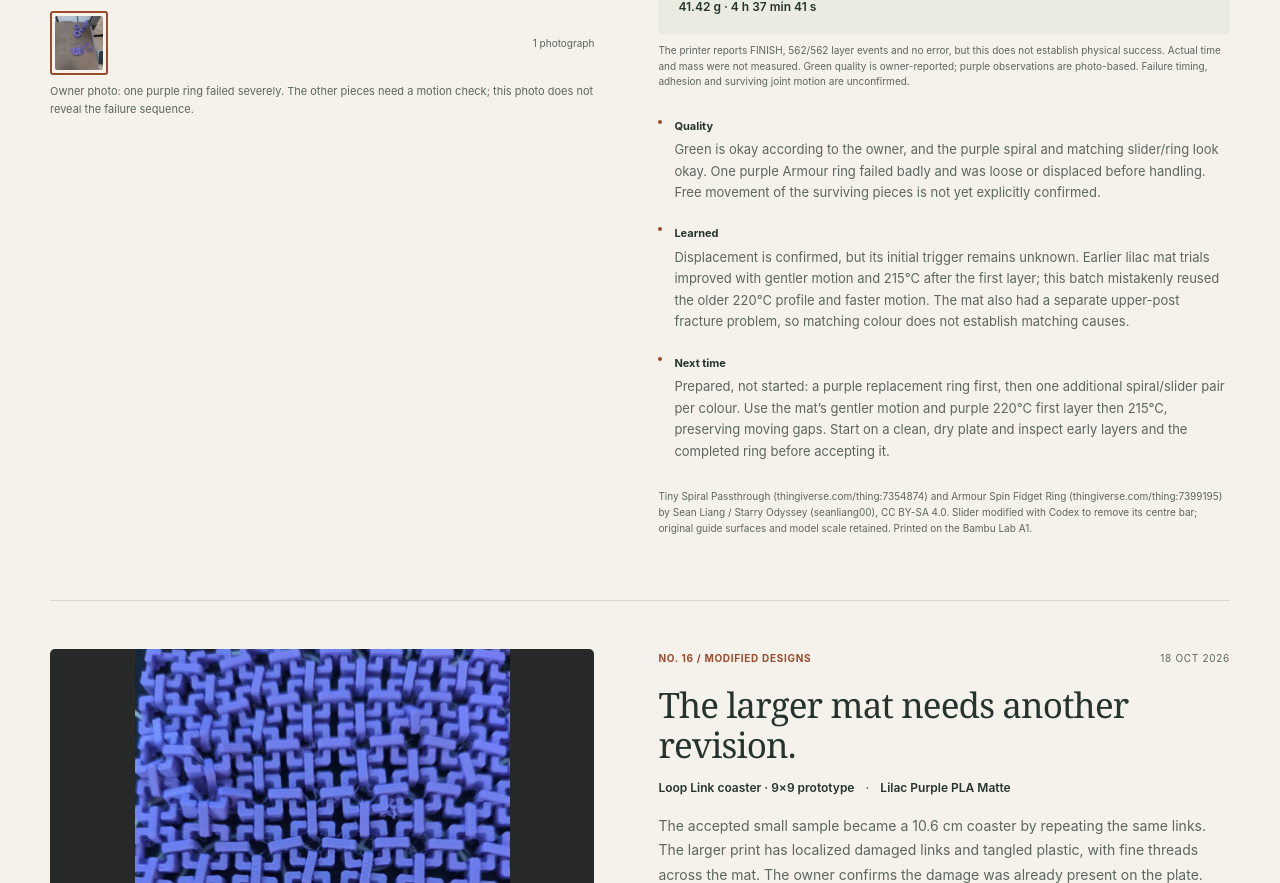
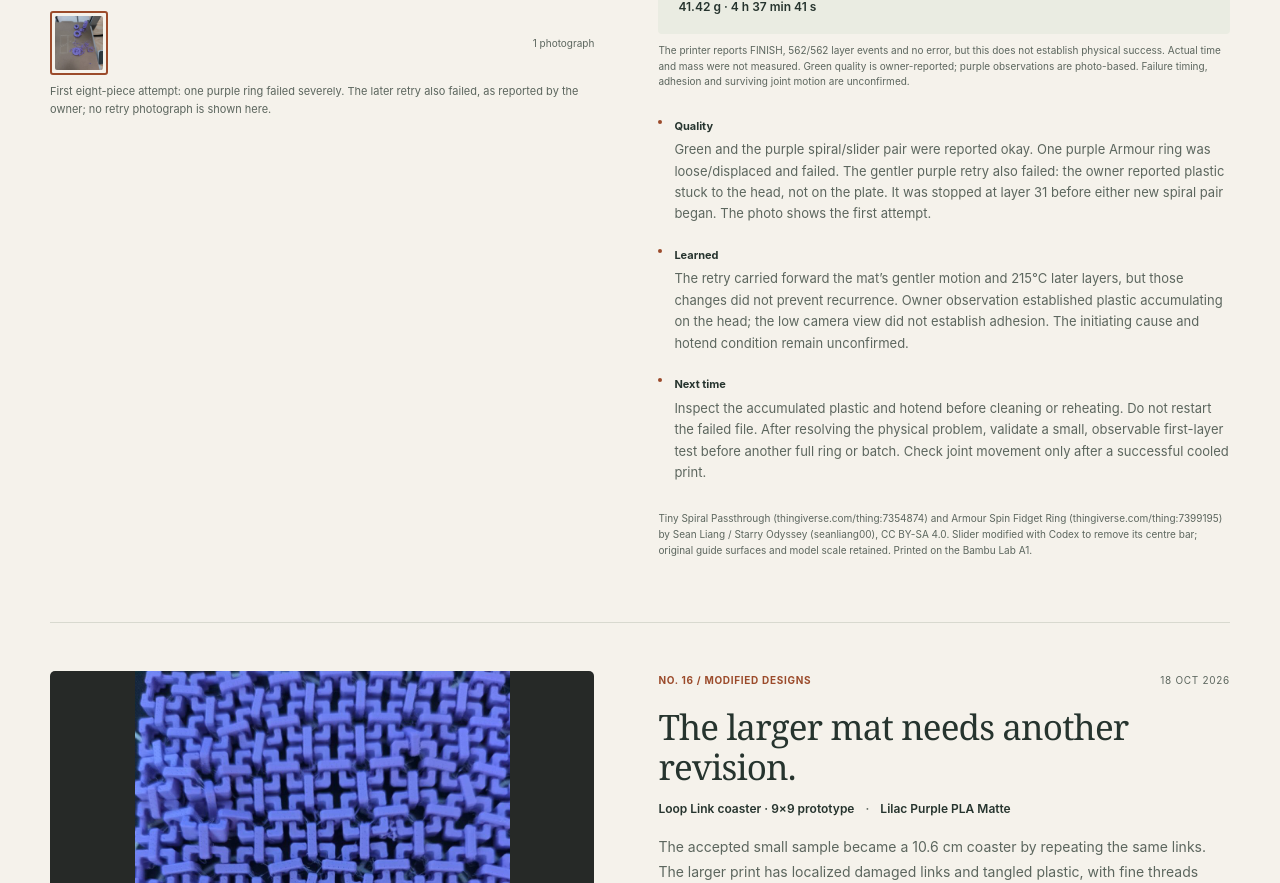
Before and after one commit to Huzaifg/print-journal, a plain HTML site: page docs/index.html in a window 1280 px wide. Shown: the part 1403-2286 px from the top of the page. Drawn offline with Linux system fonts and the light colour scheme.

Commit message:
Record failed purple retry and verified stop

```diff
--- a/docs/index.html
+++ b/docs/index.html
@@ -36,9 +36,9 @@
               <img src="images/fidget-batch-purple-ring-failure.jpg" alt="Purple spiral, open-centre slider and a formed ring near the back of the build plate, with a badly tangled second ring and loose strands nearer the front." width="961" height="1280" loading="lazy">
               <span class="enlarge" aria-hidden="true">View full photo ↗</span>
             </button>
-            <div class="photo-controls"><div class="thumbnails" role="group" aria-label="Eight-piece fidget batch photos"><button class="thumbnail" type="button" aria-label="View photo 1: Owner photo: one purple ring failed severely. The other pieces need a motion check; this photo does not reveal the failure sequence." aria-pressed="true" data-src="images/fidget-batch-purple-ring-failure.jpg" data-alt="Purple spiral, open-centre slider and a formed ring near the back of the build plate, with a badly tangled second ring and loose strands nearer the front." data-caption="Owner photo: one purple ring failed severely. The other pieces need a motion check; this photo does not reveal the failure sequence."><img src="images/fidget-batch-purple-ring-failure.jpg" alt="" width="70" height="70" loading="lazy"></button></div>
+            <div class="photo-controls"><div class="thumbnails" role="group" aria-label="Eight-piece fidget batch photos"><button class="thumbnail" type="button" aria-label="View photo 1: First eight-piece attempt: one purple ring failed severely. The later retry also failed, as reported by the owner; no retry photograph is shown here." aria-pressed="true" data-src="images/fidget-batch-purple-ring-failure.jpg" data-alt="Purple spiral, open-centre slider and a formed ring near the back of the build plate, with a badly tangled second ring and loose strands nearer the front." data-caption="First eight-piece attempt: one purple ring failed severely. The later retry also failed, as reported by the owner; no retry photograph is shown here."><img src="images/fidget-batch-purple-ring-failure.jpg" alt="" width="70" height="70" loading="lazy"></button></div>
             <span class="photo-count">1 photograph</span></div>
-            <p class="caption">Owner photo: one purple ring failed severely. The other pieces need a motion check; this photo does not reveal the failure sequence.</p>
+            <p class="caption">First eight-piece attempt: one purple ring failed severely. The later retry also failed, as reported by the owner; no retry photograph is shown here.</p>
           </div>
           <div class="print-details">
             <div class="entry-meta"><span>No. 17 / Downloaded &amp; modified designs</span><time datetime="2026-11-21">21 Nov 2026</time></div>
@@ -47,7 +47,7 @@
             <p class="description">Two open-centre sliders, two spirals and four Armour Spin rings, split equally between green and purple. The owner reports the green parts are okay. The purple photo shows one severely damaged ring and loose strands; the other three purple pieces look substantially formed, with function still unconfirmed.</p>
             <dl class="settings"><div><dt>Batch</dt><dd>1 slider + 1 spiral + 2 rings per colour</dd></div><div><dt>Layer height</dt><dd>0.16 mm · 0.20 mm first layer</dd></div><div><dt>Nozzle / bed</dt><dd>220°C / 65°C · sliced targets</dd></div><div><dt>Walls / infill</dt><dd>3 walls · 15% gyroid</dd></div><div><dt>Supports / brim</dt><dd>None / none</dd></div><div><dt>Print order</dt><dd>Green group, then purple group · one colour change</dd></div><div><dt>Slicer estimate</dt><dd>41.42 g · 4 h 37 min 41 s</dd></div></dl>
             <p class="estimate-note">The printer reports FINISH, 562/562 layer events and no error, but this does not establish physical success. Actual time and mass were not measured. Green quality is owner-reported; purple observations are photo-based. Failure timing, adhesion and surviving joint motion are unconfirmed.</p>
-            <ul class="notes"><li><span>Quality</span><p>Green is okay according to the owner, and the purple spiral and matching slider/ring look okay. One purple Armour ring failed badly and was loose or displaced before handling. Free movement of the surviving pieces is not yet explicitly confirmed.</p></li><li><span>Learned</span><p>Displacement is confirmed, but its initial trigger remains unknown. Earlier lilac mat trials improved with gentler motion and 215°C after the first layer; this batch mistakenly reused the older 220°C profile and faster motion. The mat also had a separate upper-post fracture problem, so matching colour does not establish matching causes.</p></li><li><span>Next time</span><p>Prepared, not started: a purple replacement ring first, then one additional spiral/slider pair per colour. Use the mat’s gentler motion and purple 220°C first layer then 215°C, preserving moving gaps. Start on a clean, dry plate and inspect early layers and the completed ring before accepting it.</p></li></ul>
+            <ul class="notes"><li><span>Quality</span><p>Green and the purple spiral/slider pair were reported okay. One purple Armour ring was loose/displaced and failed. The gentler purple retry also failed: the owner reported plastic stuck to the head, not on the plate. It was stopped at layer 31 before either new spiral pair began. The photo shows the first attempt.</p></li><li><span>Learned</span><p>The retry carried forward the mat’s gentler motion and 215°C later layers, but those changes did not prevent recurrence. Owner observation established plastic accumulating on the head; the low camera view did not establish adhesion. The initiating cause and hotend condition remain unconfirmed.</p></li><li><span>Next time</span><p>Inspect the accumulated plastic and hotend before cleaning or reheating. Do not restart the failed file. After resolving the physical problem, validate a small, observable first-layer test before another full ring or batch. Check joint movement only after a successful cooled print.</p></li></ul>
             <p class="credit">Tiny Spiral Passthrough (thingiverse.com/thing:7354874) and Armour Spin Fidget Ring (thingiverse.com/thing:7399195) by Sean Liang / Starry Odyssey (seanliang00), CC BY-SA 4.0. Slider modified with Codex to remove its centre bar; original guide surfaces and model scale retained. Printed on the Bambu Lab A1.</p>
           </div>
         </article>
```
Also changed, not shown: prints.json (+4 -4 lines).
